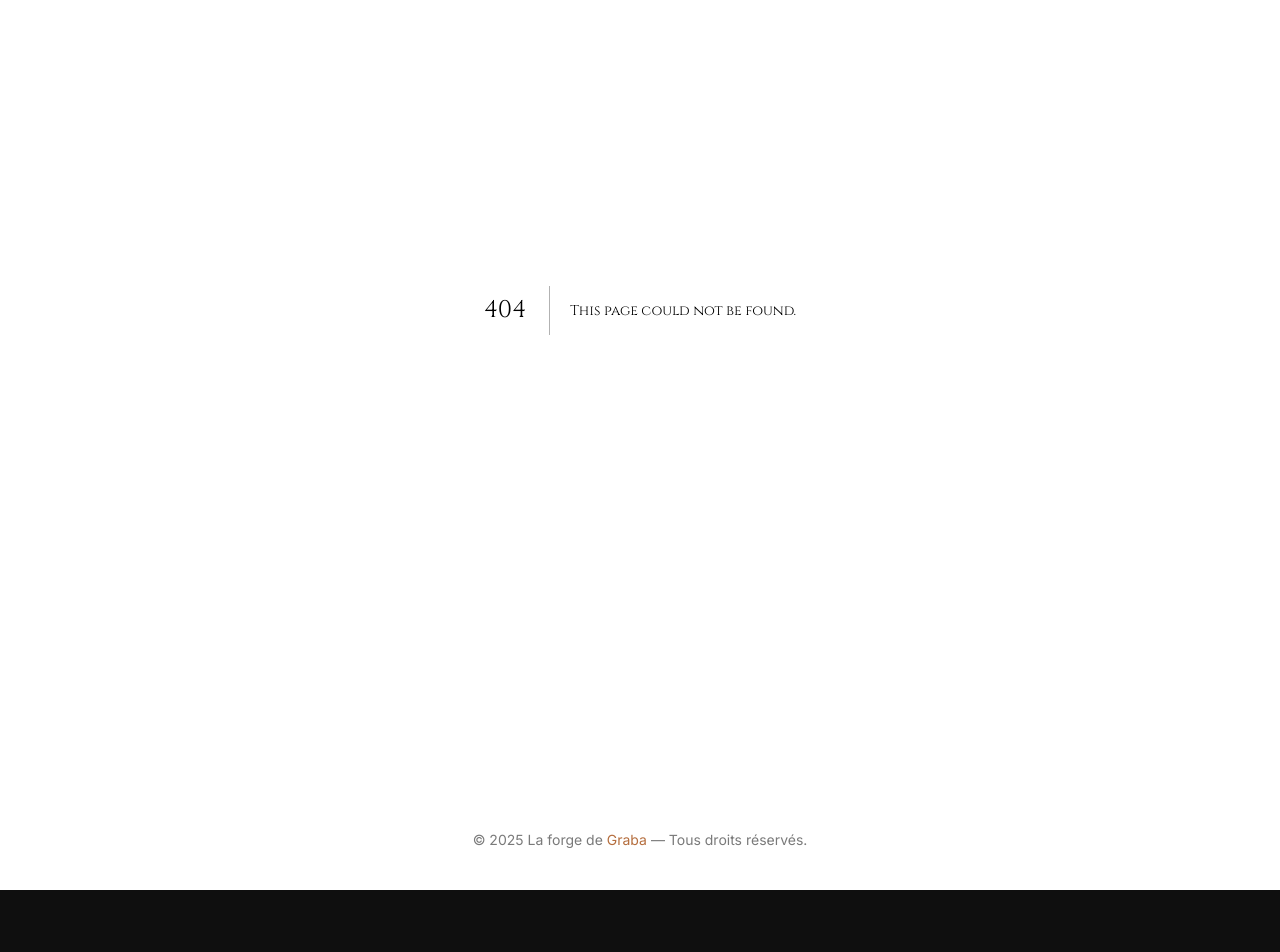
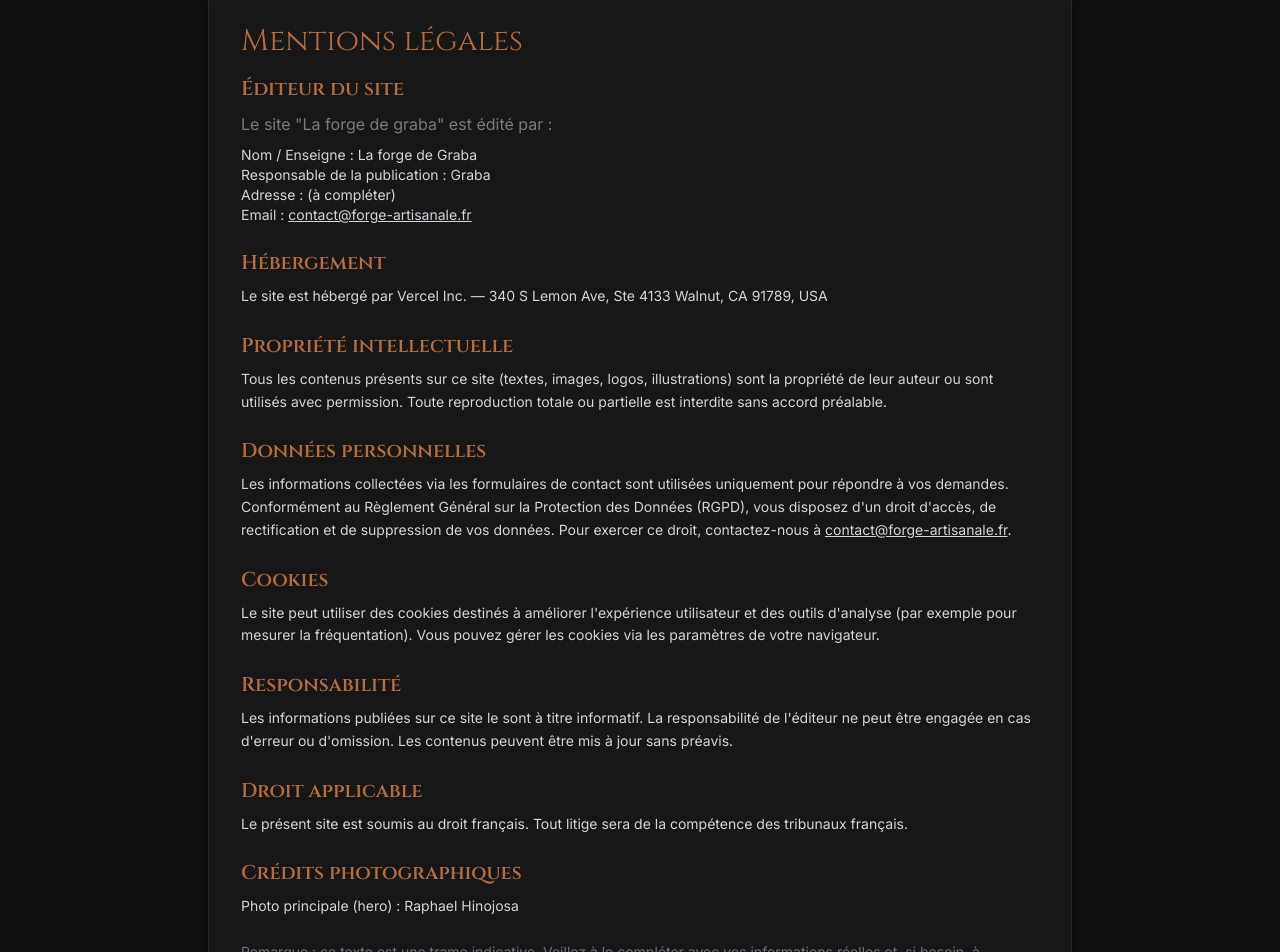
Before and after one commit to Martin-Noel/forgedegraba, a Next.js app: page /mentions-legales in a window 1280 px wide. Before the commit this address had no page. Shown: the part 90-1042 px from the top of the page. Before the commit the page ends 980 px from the top, so only its background shows below. Built offline with nearby package versions, Linux system fonts and the light colour scheme.

Commit message:
Feat: page mentions legales template + credit photo pricipale

```diff
--- a/src/app/layout.tsx
+++ b/src/app/layout.tsx
@@ -24,6 +24,14 @@ export default function RootLayout({
         <footer className="mt-20 py-10 text-center text-sm text-steel">
           © {new Date().getFullYear()} La forge de{" "}
           <span className="text-copper">Graba</span> — Tous droits réservés.
+          <div className="mt-2">
+            <a
+              href="/mentions-legales"
+              className="underline text-steel hover:text-white"
+            >
+              Mentions légales
+            </a>
+          </div>
         </footer>
       </body>
     </html>
--- /dev/null
+++ b/src/app/mentions-legales/page.tsx
@@ -0,0 +1,132 @@
+export const metadata = {
+  title: "Mentions légales - La forge de graba",
+  description: "Mentions légales et informations légales de La forge de graba",
+};
+
+export default function MentionsLegales() {
+  return (
+    <div className="max-w-4xl mx-auto py-20 px-4">
+      <div className="bg-neutral-900 border border-neutral-800 rounded-xl p-8 shadow-md">
+        <h1 className="text-3xl font-cinzel mb-4 text-copper">
+          Mentions légales
+        </h1>
+
+        <div className="space-y-6 text-steel">
+          <section>
+            <h2 className="text-xl font-semibold mb-2 text-copper">
+              Éditeur du site
+            </h2>
+            <p className="leading-relaxed">
+              Le site &quot;La forge de graba&quot; est édité par :
+            </p>
+            <ul className="mt-2 list-none text-sm text-gray-300">
+              <li>Nom / Enseigne : La forge de Graba</li>
+              <li>Responsable de la publication : Graba</li>
+              <li>Adresse : (à compléter)</li>
+              <li>
+                Email :{" "}
+                <a
+                  href="mailto:contact@forge-artisanale.fr"
+                  className="underline"
+                >
+                  contact@forge-artisanale.fr
+                </a>
+              </li>
+            </ul>
+          </section>
+
+          <section>
+            <h2 className="text-xl font-semibold mb-2 text-copper">
+              Hébergement
+            </h2>
+            <p className="leading-relaxed text-sm text-gray-300">
+              Le site est hébergé par Vercel Inc. — 340 S Lemon Ave, Ste 4133
+              Walnut, CA 91789, USA
+            </p>
+          </section>
+
+          <section>
+            <h2 className="text-xl font-semibold mb-2 text-copper">
+              Propriété intellectuelle
+            </h2>
+            <p className="leading-relaxed text-sm text-gray-300">
+              Tous les contenus présents sur ce site (textes, images, logos,
+              illustrations) sont la propriété de leur auteur ou sont utilisés
+              avec permission. Toute reproduction totale ou partielle est
+              interdite sans accord préalable.
+            </p>
+          </section>
+
+          <section>
+            <h2 className="text-xl font-semibold mb-2 text-copper">
+              Données personnelles
+            </h2>
+            <p className="leading-relaxed text-sm text-gray-300">
+              Les informations collectées via les formulaires de contact sont
+              utilisées uniquement pour répondre à vos demandes. Conformément au
+              Règlement Général sur la Protection des Données (RGPD), vous
+              disposez d&apos;un droit d&apos;accès, de rectification et de
+              suppression de vos données. Pour exercer ce droit, contactez-nous
+              à{" "}
+              <a
+                href="mailto:contact@forge-artisanale.fr"
+                className="underline"
+              >
+                contact@forge-artisanale.fr
+              </a>
+              .
+            </p>
+          </section>
+
+          <section>
+            <h2 className="text-xl font-semibold mb-2 text-copper">Cookies</h2>
+            <p className="leading-relaxed text-sm text-gray-300">
+              Le site peut utiliser des cookies destinés à améliorer
+              l&apos;expérience utilisateur et des outils d&apos;analyse (par
+              exemple pour mesurer la fréquentation). Vous pouvez gérer les
+              cookies via les paramètres de votre navigateur.
+            </p>
+          </section>
+
+          <section>
+            <h2 className="text-xl font-semibold mb-2 text-copper">
+              Responsabilité
+            </h2>
+            <p className="leading-relaxed text-sm text-gray-300">
+              Les informations publiées sur ce site le sont à titre informatif.
+              La responsabilité de l&apos;éditeur ne peut être engagée en cas
+              d&apos;erreur ou d&apos;omission. Les contenus peuvent être mis à
+              jour sans préavis.
+            </p>
+          </section>
+
+          <section>
+            <h2 className="text-xl font-semibold mb-2 text-copper">
+              Droit applicable
+            </h2>
+            <p className="leading-relaxed text-sm text-gray-300">
+              Le présent site est soumis au droit français. Tout litige sera de
+              la compétence des tribunaux français.
+            </p>
+          </section>
+
+          <section>
+            <h2 className="text-xl font-semibold mb-2 text-copper">
+              Crédits photographiques
+            </h2>
+            <p className="leading-relaxed text-sm text-gray-300">
+              Photo principale (hero) : Raphael Hinojosa
+            </p>
+          </section>
+
+          <p className="mt-4 text-sm text-gray-500">
+            Remarque : ce texte est une trame indicative. Veillez à le compléter
+            avec vos informations réelles et, si besoin, à consulter un
+            conseiller juridique pour conformité complète au droit français et
+            européen.
+          </p>
+        </div>
+      </div>
+    </div>
+  );
+}
```
